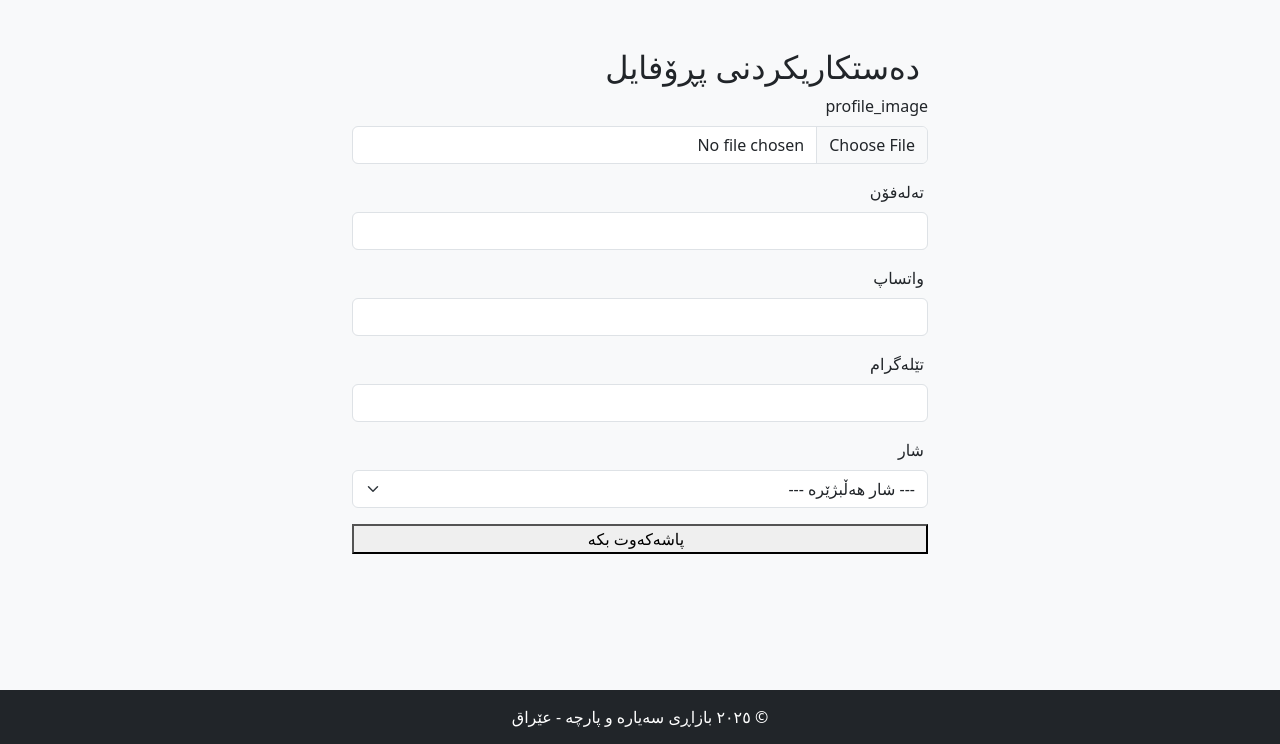
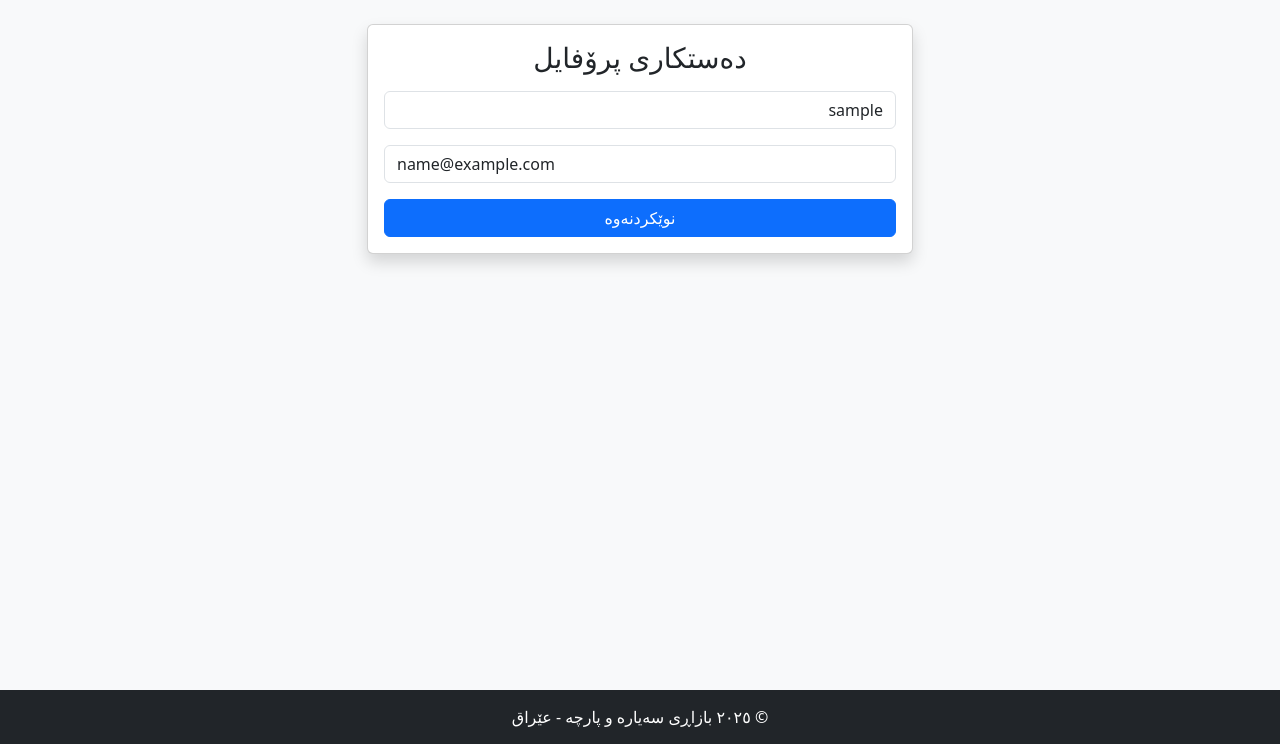
Before and after one commit to muhammadt90900-ux/Cars, a Flask app: template templates/edit_profile.html in a window 1280 px wide. Shown: the part 56-800 px from the top of the page. Run offline with Flask 3, Linux system fonts and the light colour scheme; tables that the repository leaves empty hold one stand-in row (values such as "Sample post"); the template is opened without the code that fills it: values that come from a table or form of the project are taken from there, most other values are stand-ins (such as "Sample title", 1, 10 or a date in 2020); some libraries are stand-ins or nearby versions.

Commit message:
Update edit profile page layout and form fields

```diff
--- a/templates/edit_profile.html
+++ b/templates/edit_profile.html
@@ -1,48 +1,12 @@
 {% extends "base.html" %}
+{% block title %}دەستکاری پرۆفایل{% endblock %}
 {% block content %}
-<div class="container py-4" style="max-width:600px;">
-    <div class="ka-form-card">
-        <h2 class="ka-form-title"><i class="fas fa-user-edit me-2"></i>{{ t('edit_profile') }}</h2>
-
-        <!-- وێنەی پرۆفایل ئێستا -->
-        {% if current_user.profile_image %}
-        <div class="text-center mb-4">
-            <img src="{{ current_user.profile_image }}" style="width:100px;height:100px;border-radius:50%;object-fit:cover;border:3px solid var(--gold);" alt="">
-        </div>
-        {% endif %}
-
-        <form method="POST" enctype="multipart/form-data">
-            <input type="hidden" name="csrf_token" value="{{ csrf_token() }}">
-
-            <div class="mb-3">
-                <label class="form-label">{{ t('profile_image') }}</label>
-                <input type="file" name="profile_image" class="form-control ka-input" accept="image/*">
-            </div>
-            <div class="mb-3">
-                <label class="form-label"><i class="fas fa-phone me-1"></i>تەلەفۆن</label>
-                <input type="text" name="phone" class="form-control ka-input" value="{{ current_user.phone }}">
-            </div>
-            <div class="mb-3">
-                <label class="form-label"><i class="fab fa-whatsapp me-1"></i>واتساپ</label>
-                <input type="text" name="whatsapp" class="form-control ka-input" value="{{ current_user.whatsapp }}">
-            </div>
-            <div class="mb-3">
-                <label class="form-label"><i class="fab fa-telegram me-1"></i>تێلەگرام</label>
-                <input type="text" name="telegram" class="form-control ka-input" value="{{ current_user.telegram }}">
-            </div>
-            <div class="mb-3">
-                <label class="form-label"><i class="fas fa-map-marker-alt me-1"></i>شار</label>
-                <select name="city" class="form-select ka-input">
-                    <option value="">--- شار هەڵبژێرە ---</option>
-                    {% for c in cities %}
-                    <option value="{{ c }}" {% if current_user.city == c %}selected{% endif %}>{{ c }}</option>
-                    {% endfor %}
-                </select>
-            </div>
-            <button type="submit" class="btn-ka-primary w-100" style="justify-content:center;">
-                <i class="fas fa-save me-2"></i>پاشەکەوت بکە
-            </button>
-        </form>
-    </div>
-</div>
+<div class="row justify-content-center"><div class="col-md-6"><div class="card shadow"><div class="card-body">
+<h3 class="text-center mb-3">دەستکاری پرۆفایل</h3>
+<form method="POST">
+    <div class="mb-3"><input name="username" class="form-control" value="{{ user.username }}" required></div>
+    <div class="mb-3"><input type="email" name="email" class="form-control" value="{{ user.email }}" required></div>
+    <button type="submit" class="btn btn-primary w-100">نوێکردنەوە</button>
+</form>
+</div></div></div></div>
 {% endblock %}
```
